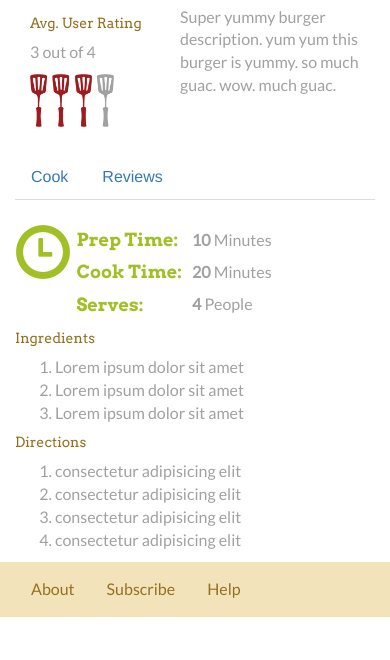
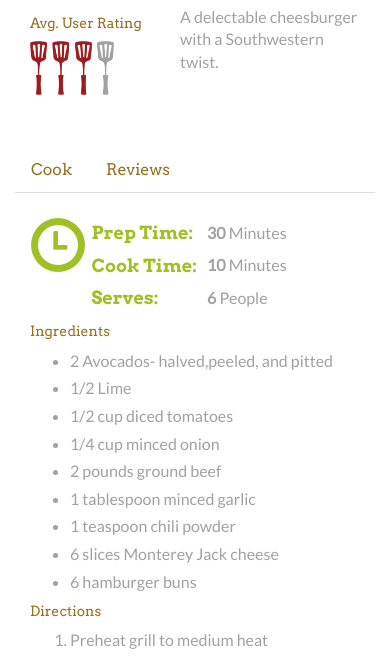
Before and after one commit to fzero93/burgerboss, a plain HTML site: page root/burger.html in a window 390 px wide. Shown: the part 438-1098 px from the top of the page. Before the commit the page ends 1055 px from the top, so only its background shows below. Drawn offline with nearby package versions, Linux system fonts and the light colour scheme.

Commit message:
gh-pages and css updates

```diff
--- a/root/burger.html
+++ b/root/burger.html
@@ -59,13 +59,13 @@
             <!--Rating System-->
             <div class="rating col-xs-5">
                 <h5>Avg. User Rating</h5>
-                <p>3 <span>out of</span> 4</p>
+                <p class="hidden-xs">3 <span>out of</span> 4</p>
                 <img src="images/3star.png" alt="3 out of 4">
             </div>
             <!--Close Rating System-->
 
             <div class="description col-xs-7">
-                <p>Super yummy burger description. yum yum this burger is yummy. so much guac. wow. much guac.</p>
+                <p>A delectable cheesburger with a Southwestern twist.</p>
             </div>
 
             <!--Cook/Review Toggle-->
@@ -75,7 +75,7 @@
                 <li><a data-toggle="tab" href="#reviews">Reviews</a></li>
             </ul>
 
-            <div class="tab-content">
+            <div class="tab-content col-xs-12">
                 <div id="cook" class="tab-pane fade in active">
                     <div id="prep">
                         <span class="glyphicon glyphicon-time"></span>
@@ -84,7 +84,7 @@
                                 <td>
                                     <h4>Prep Time:</h4></td>
                                 <td>
-                                    <p><b>10</b> Minutes</p>
+                                    <p><b>30</b> Minutes</p>
                                 </td>
                             </tr>
 
@@ -92,7 +92,7 @@
                                 <td>
                                     <h4>Cook Time:</h4></td>
                                 <td>
-                                    <p><b>20</b> Minutes</p>
+                                    <p><b>10</b> Minutes</p>
                                 </td>
                             </tr>
 
@@ -100,24 +100,30 @@
                                 <td>
                                     <h4>Serves:</h4></td>
                                 <td>
-                                    <p><b>4</b> People</p>
+                                    <p><b>6</b> People</p>
                                 </td>
                             </tr>
                         </table>
                     </div>
                     <h5>Ingredients</h5>
-                    <ol>
-                        <li>Lorem ipsum dolor sit amet</li>
-                        <li>Lorem ipsum dolor sit amet</li>
-                        <li>Lorem ipsum dolor sit amet</li>
-                    </ol>
+                    <ul>
+                        <li>2 Avocados- halved,peeled, and pitted</li>
+                        <li>1/2 Lime</li>
+                        <li>1/2 cup diced tomatoes</li>
+                        <li>1/4 cup minced onion</li>
+                        <li>2 pounds ground beef</li>
+                        <li>1 tablespoon minced garlic</li>
+                        <li>1 teaspoon chili powder</li>
+                        <li>6 slices Monterey Jack cheese</li>
+                        <li>6 hamburger buns</li>
+                    </ul>
 
                     <h5>Directions</h5>
                     <ol>
-                        <li>consectetur adipisicing elit</li>
-                        <li>consectetur adipisicing elit</li>
-                        <li>consectetur adipisicing elit</li>
-                        <li>consectetur adipisicing elit</li>
+                        <li>Preheat grill to medium heat</li>
+                        <li>To make the guacamole, mash the avocado in a medium bowl with the juice of half a lime, tomatoes, 1/4 cup onion, and 1 1/2 teaspoons of minced garlic; season to taste with salt, and set aside.</li>
+                        <li>In a large bowl, mix together beef, the juice of half a lime, 1 tablespoon garlic, chili powder, 1/2 cup diced onion, and cilantro. Form the meat into 6 patties.</li>
+                        <li>Cook the burgers to desired doneness on the preheated grill. Add a slice of cheese to each burger during the last minute of cooking. Serve on toasted buns with a dollop of guacamole.</li>
                     </ol>
 
                 </div>
@@ -138,7 +144,7 @@
                     <img src="images/3star.png" alt="rating">
                     <p> lorem ipsum dolor sit amet cosectetur adipisicing elit upsum lor sit demour cas toruin</p>
 
-                    <div class="more">More Recipes</div>
+                    <button class="more col-xs-5 col-xs-offset-4">More Recipes</button>
                 </div>
             </div>
         </div>
--- a/root/css/styles.css
+++ b/root/css/styles.css
@@ -5,10 +5,14 @@ body {
 
 ul {
     padding-left: 0;
+    font-family: 'Lato';
+    color: #a1a1a1;
+    padding-left: 40px;
 }
 
 li {
     list-style: none;
+    margin-bottom: 0.3em;
 }
 
 ol {
@@ -168,6 +172,20 @@ h5 {
 
 /*Begin Burger Page Styling*/
 
+.nav-tabs a {
+    font-family: 'Arvo';
+    color: #95701f;
+}
+
+#cook {
+    margin-left: auto;
+    width: 100%;
+}
+
+#cook ul li {
+    list-style-type: disc;
+}
+
 #cook span {
     font-size: 3.5em;
     color: #a1c026;
@@ -186,7 +204,7 @@ h5 {
 }
 
 .description {
-    margin-bottom: 3em;
+    margin-bottom: 4em;
 }
 
 table {
@@ -199,7 +217,8 @@ td p {
     padding: 0.3em;
 }
 
-input[type=text] {
+#reviews input[type=text] {
+    margin-top: 1em;
     width: 100%;
     height: 6em;
 }
@@ -238,11 +257,13 @@ input[type=reset] {
 .recipe {
     padding: 0.6em;
     border: 1px solid #a1a1a1;
-    width: 40%;
     height: 25em;
     float: left;
-    margin-right: 10%;
     margin-bottom: 5%;
+}
+
+.recipe img:nth-child(2) {
+    width: 70%;
 }
 
 
@@ -255,7 +276,8 @@ input[type=reset] {
     font-family: 'Arvo';
     color: #ffffff;
     background-color: #a1c026;
-    margin: 2em auto;
+    margin-top: 2em;
+    margin-bottom: 2em;
 }
 
 #featured a {
```
Also changed, not shown: root/recipes.html (+5 -33 lines).
